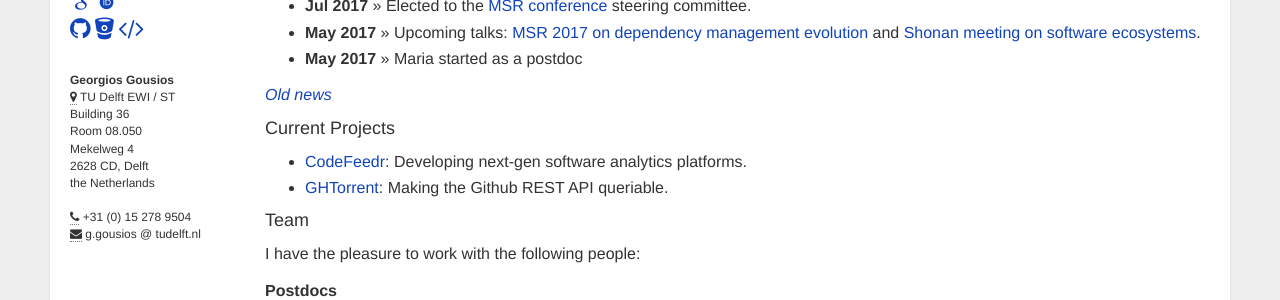
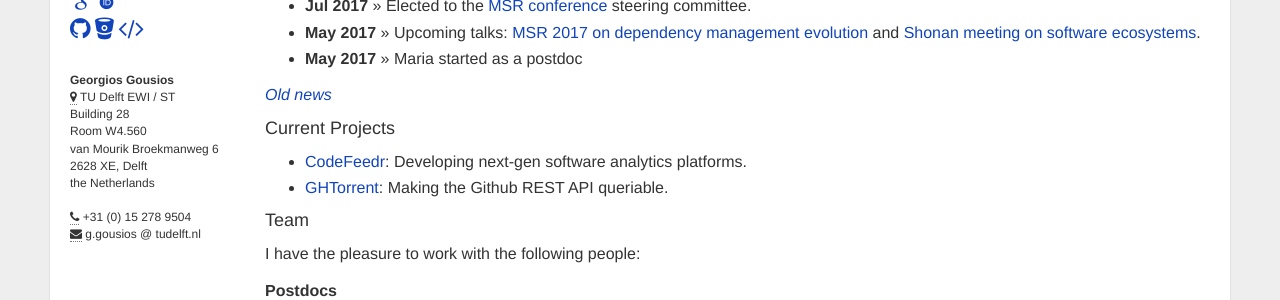
Before and after one commit to gousiosg/homepage, a Jekyll site: the page built from index.md, in a window 1280 px wide. Shown: the part 369-669 px from the top of the page. Built offline with Jekyll 4.4.1, drawn with Linux system fonts in a browser that asks for light colours; nearby versions of some CDN libraries; some web fonts are replaced; Markdown is read by kramdown in place of the engine named in the settings.

Commit message:
New address

```diff
--- a/_layouts/index.html
+++ b/_layouts/index.html
@@ -29,10 +29,10 @@ layout: default
      <strong>Georgios Gousios</strong><br>
      <abbr title="Address"><i class="fa fa-map-marker" aria-hidden="true"></i></abbr>
       TU Delft EWI / ST<br>
-      Building 36 <br>
-      Room 08.050 <br>
-      Mekelweg 4 <br>
-      2628 CD, Delft<br>
+      Building 28 <br>
+      Room W4.560 <br>
+      van Mourik Broekmanweg 6<br>
+      2628 XE, Delft<br>
       the Netherlands <br>
       <br>
     <abbr title="Phone"><i class="fa fa-phone" aria-hidden="true"></i></abbr> +31 (0) 15 278 9504 <br>
```
